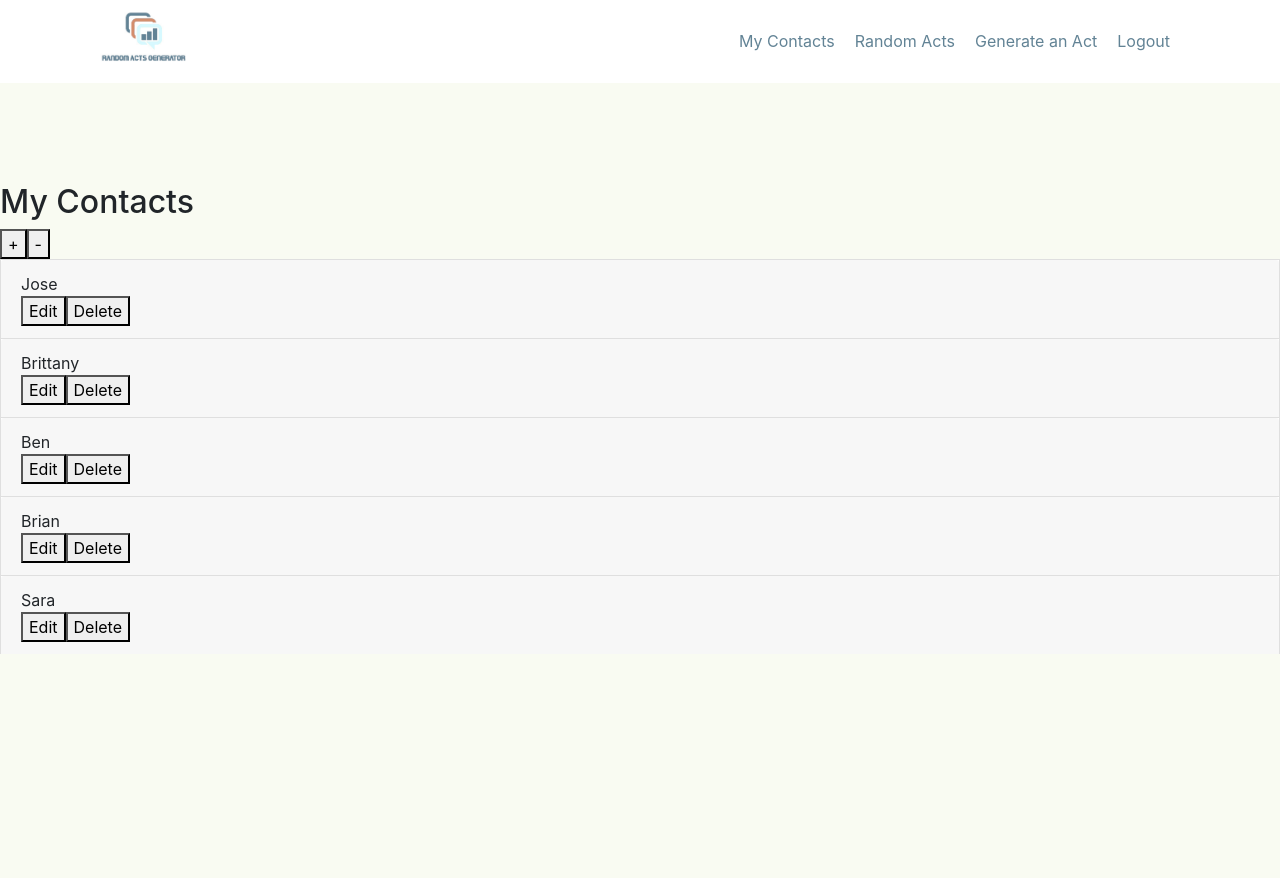
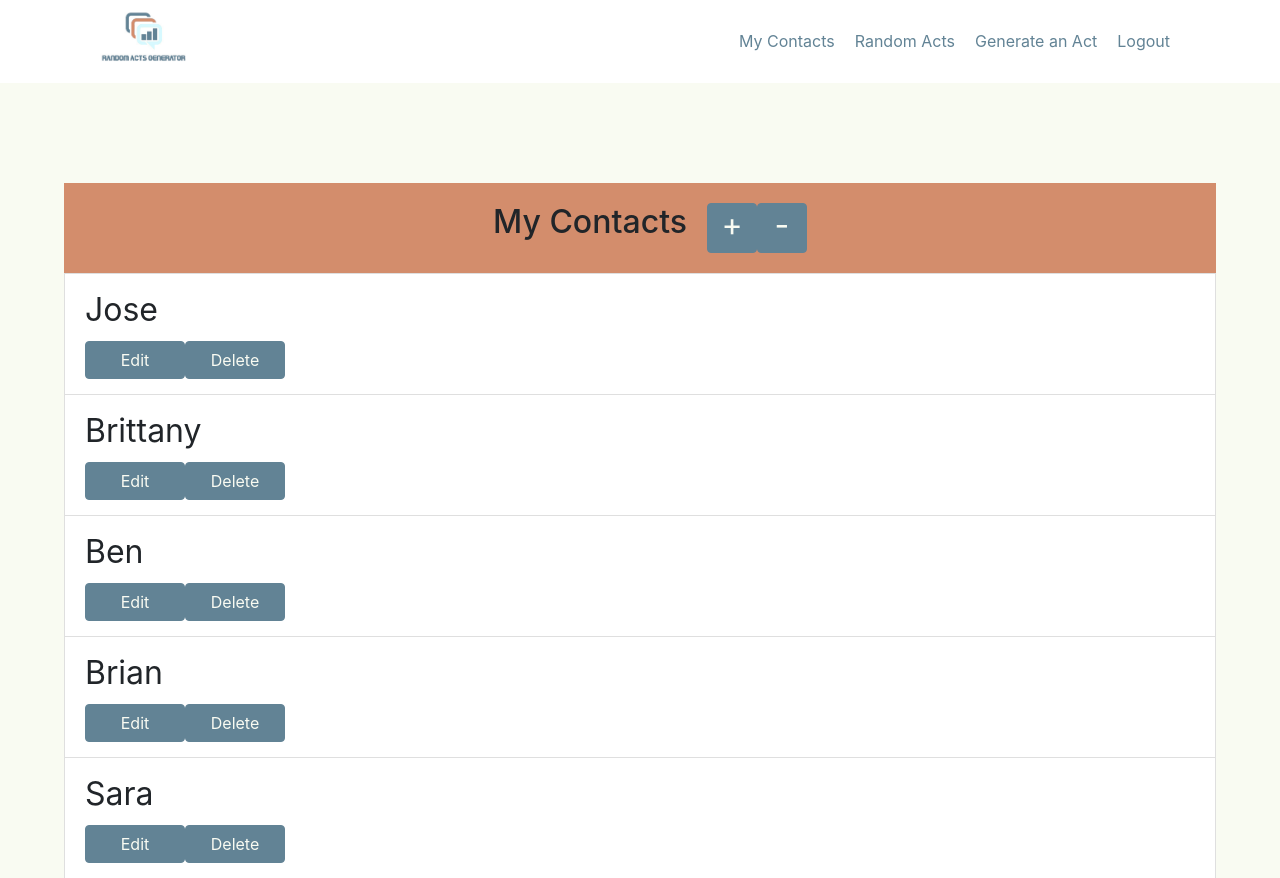
Before and after one commit to build-week-random-acts/random-acts-FE1, a React (Create React App) app: page /user in a window 1280 px wide. Before the commit the page ends 800 px from the top, so only its background shows below. Built offline with nearby package versions, Linux system fonts and the light colour scheme; no server answers; sample sign-in values are in the browser's storage.

Commit message:
styled contacts

```diff
--- a/src/components/ContactCard.jsx
+++ b/src/components/ContactCard.jsx
@@ -1,6 +1,8 @@
 import React from 'react';
 import Accordion from 'react-bootstrap/Accordion';
 import Card from 'react-bootstrap/Card';
+import Button from 'react-bootstrap/Button';
+
 import EditContactsForm from './EditContactsForm';
 
 const ContactCard = props => {
@@ -9,16 +11,16 @@ const ContactCard = props => {
       <Card>
         <Accordion.Toggle as={Card.Header} eventKey='0'>
           <div>{contact.fname}</div>
-          <button
+          <Button
             onClick={() => {
               props.editCard(contact);
             }}
           >
             Edit
-          </button>
-          <button onClick={() => props.deleteContact(contact.id)}>
+          </Button>
+          <Button onClick={() => props.deleteContact(contact.id)}>
             Delete
-          </button>
+          </Button>
         </Accordion.Toggle>
         <Accordion.Collapse eventKey='0'>
           <Card.Body>
--- a/src/components/ContactList.jsx
+++ b/src/components/ContactList.jsx
@@ -1,7 +1,9 @@
 import React, { useState } from 'react';
+import Button from 'react-bootstrap/Button'
 // import axios from 'axios';
 import ContactCard from './ContactCard';
 import ContactsForm from './ContactsForm';
+
 
 const ContactList = () => {
   const contactArray = [
@@ -98,8 +100,8 @@ const ContactList = () => {
       <div className='contactTop'>
         <div className='contactHeader'>
           <h2>My Contacts</h2>
-          <button onClick={() => setAdding(true)}>+</button>
-          <button onClick={() => setAdding(false)}>-</button>
+          <Button id= 'plus' variant='primary' onClick={() => setAdding(true)}>+</Button>
+          <Button id= 'minus' variant = 'primary' onClick={() => setAdding(false)}>-</Button>
         </div>
 
         {adding ? (
--- a/src/styles.scss
+++ b/src/styles.scss
@@ -10,7 +10,7 @@ body {
 }
 .container {
   max-width: 1000px;
-  width: 100%;
+  width: 70%;
   margin: 0 auto;
   text-align: center;
 }
@@ -52,3 +52,59 @@ body {
     width: 100%;
   }
 }
+
+// ***********
+// Header
+// ***********
+.contactTop{
+  display: flex;
+  flex-direction: column;
+  justify-content: center;
+  max-width: 90%;
+  margin: 0 auto;
+}
+
+.contactHeader{
+  background-color: $color-rust;
+  display: flex;
+  justify-content: center;
+
+
+
+
+  h2{
+    margin: 20px;
+    font-size: 6 em;
+  }
+
+  Button.btn-primary{
+      display: flex;
+      justify-content: center;
+      align-items: center;
+      max-height: 50px;
+      background-color: $color-greyblue;
+      max-width: 50px;
+      margin: 20px 0 20px;
+      font-size: 2em;
+      text-align: center;
+      padding-top: 0;
+      border-color: $color-greyblue;
+
+
+  }
+
+
+}
+.card-header{
+  background-color: white;
+  font-size: 2em;
+
+  .btn-primary{
+    background-color: $color-greyblue;
+    outline: none;
+    border-color: $color-greyblue
+  }
+}
+.card-body{
+  font-size: 1.4em;
+}
```
